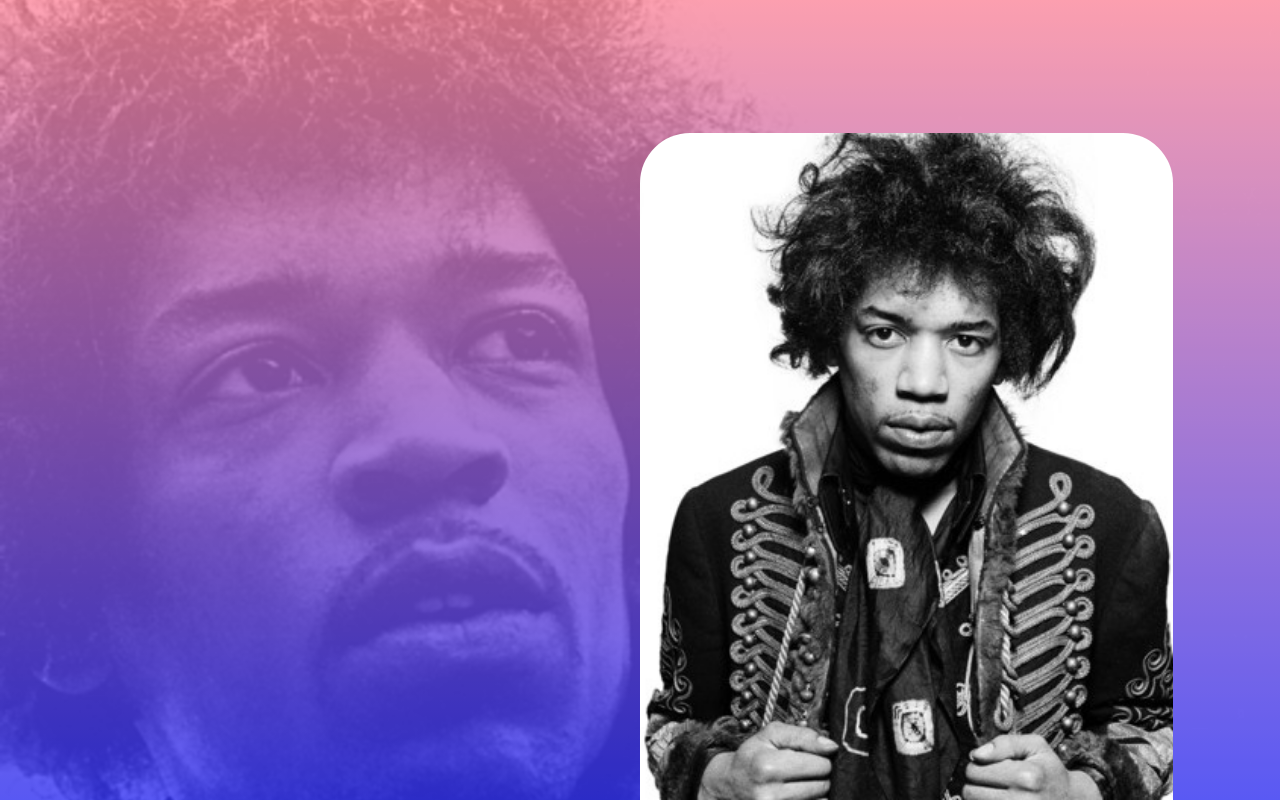
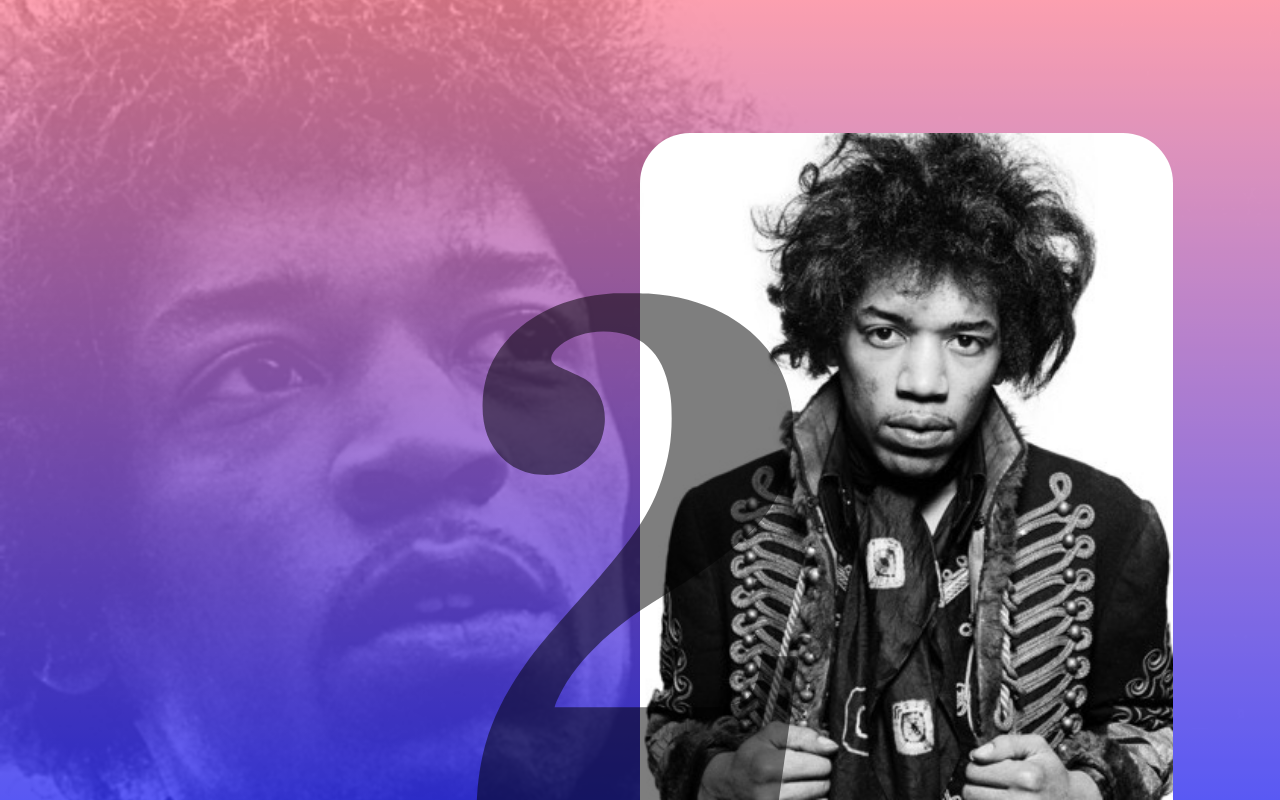
Before and after one commit to sweeptic/Build-a-Tribute-Page, a plain HTML site: page index.html in a window 1280 px wide. Drawn offline with Linux system fonts and the light colour scheme.

Commit message:
set age background

```diff
--- a/css/main.css
+++ b/css/main.css
@@ -67,7 +67,21 @@ h3 {
 .jimi-hendrix-rip {
 }
 .jimi-hendrix-age {
+  z-index: 100;
+  grid-column: 1/-1;
+  grid-row: 1/-1;
+  background-image: url('/img/2052150.svg');
+  /* background-color: chartreuse; */
+  background-repeat: no-repeat;
+  background-size: 40% 70%;
+  /* margin-bottom: -5rem; */
+  /* padding-bottom: 5rem; */
+  /* background-attachment: fixed; */
+  background-position: 50% 115%;
+  /* background-size: cover; */
+  opacity: 0.5;
 }
+
 .jimi-hendrix-right-pic {
   z-index: 10;
   grid-column: 7/12;
--- a/index.html
+++ b/index.html
@@ -20,12 +20,12 @@
          <!-- <img class="jimi-hendrix-main-img" src="/img/img-left.jpg" alt="jimi-hendrix"> -->
          <div class="jimi-hendrix-main-img"></div>
       </div>
-      <!--
-      <h1 class="jimi-hendrix-name">jimi hendrix</h1>
-      <h3 class="jimi-hendrix-quote">When the power of love overcomes the love of power, the world will know peace.</h3>
 
-      <h4 class="jimi-hendrix-rip">1942-1970 Rest in peace</h4>
-      <div class="jimi-hendrix-age">27</div> -->
+      <!-- <h1 class="jimi-hendrix-name">jimi hendrix</h1> -->
+      <!-- <h3 class="jimi-hendrix-quote">When the power of love overcomes the love of power, the world will know peace.</h3> -->
+
+      <!-- <h4 class="jimi-hendrix-rip">1942-1970 Rest in peace</h4> -->
+      <div class="jimi-hendrix-age"></div>
 
 
       <div class="jimi-hendrix-right-pic">
```
